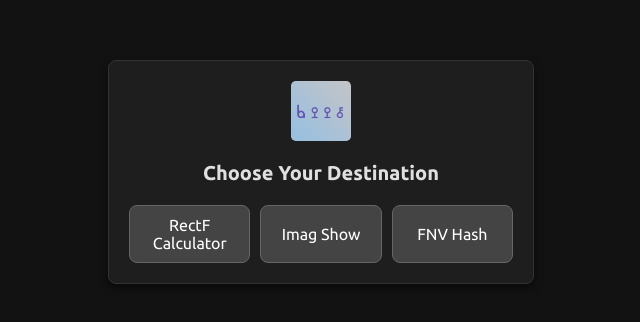
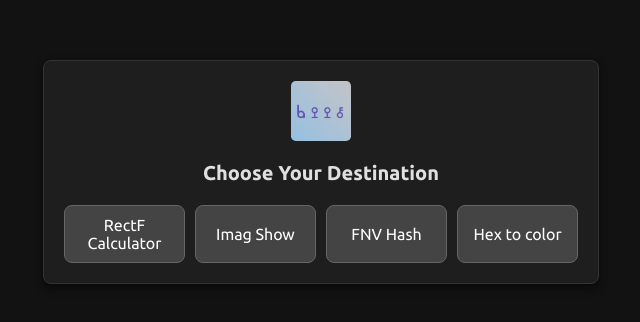
Before and after one commit to Paprotk/hub, a plain HTML site: page index.html in a window 1280 px wide. Shown: the part 228-550 px from the top of the page, without its empty margins (319-959 px from the left). Drawn offline with Linux system fonts and the light colour scheme.

Commit message:
Update index.html

```diff
--- a/index.html
+++ b/index.html
@@ -96,8 +96,8 @@
             <button class="button" onclick="window.open('https://paprotk.github.io/RectFCalculator/')">RectF Calculator</button>
             <button class="button" onclick="window.open('https://paprotk.github.io/imagshow/')">Imag Show</button>
             <button class="button" onclick="window.open('https://paprotk.github.io/s3fnv64/')">FNV Hash</button>
+            <button class="button" onclick="window.open('https://paprotk.github.io/aarrggbb/')">Hex to color</button>
         </div>
-
     </div>
 </body>
 <script>
```
